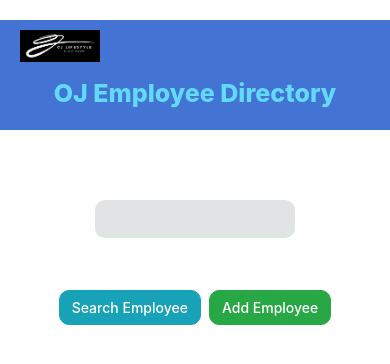
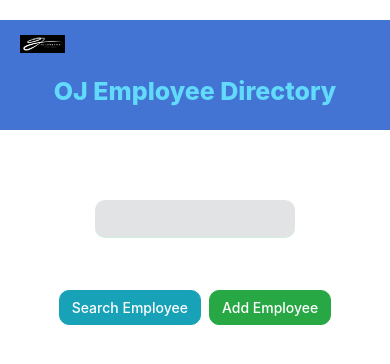
Before and after one commit to fahad-zakir/Firebase-React-Employee-Directory, a React (Create React App) app: page / in a window 390 px wide. Shown: the top 364 px of the page. Built offline with nearby package versions, Linux system fonts and the light colour scheme; no server answers; the database is empty.

Commit message:
updated-css

```diff
--- a/src/App.css
+++ b/src/App.css
@@ -81,6 +81,9 @@ td:not(:last-child) {
      .btn-td {
          margin-top: 20px;
     }
+     .nav--icon {
+     height: 18px;
+}
 }
 
  .btn-td {
```
